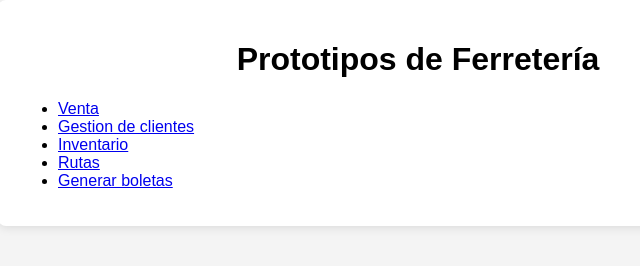
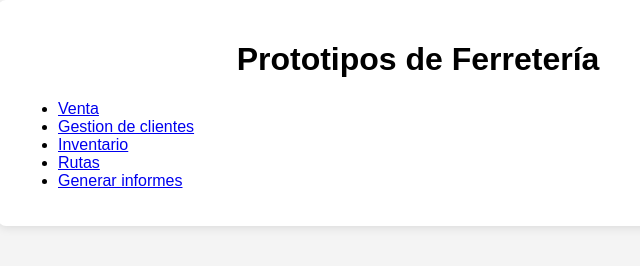
Before and after one commit to brunoaaron01/VS-CODE-MODELOS, a plain HTML site: page index.html in a window 1280 px wide. Shown: the full height of the page, 222-862 px from the left. Drawn offline with Linux system fonts and the light colour scheme.

Commit message:
actualizado

```diff
--- a/index.html
+++ b/index.html
@@ -15,7 +15,7 @@
                 <li><a href="administrador.html">Gestion de clientes</a></li>
                 <li><a href="inventario.html">Inventario</a></li>
                 <li><a href="logistica.html">Rutas</a></li>
-                <li><a href="financiero.html">Generar boletas</a></li>
+                <li><a href="financiero.html">Generar informes</a></li>
             </ul>
         </nav>
     </div>
```
